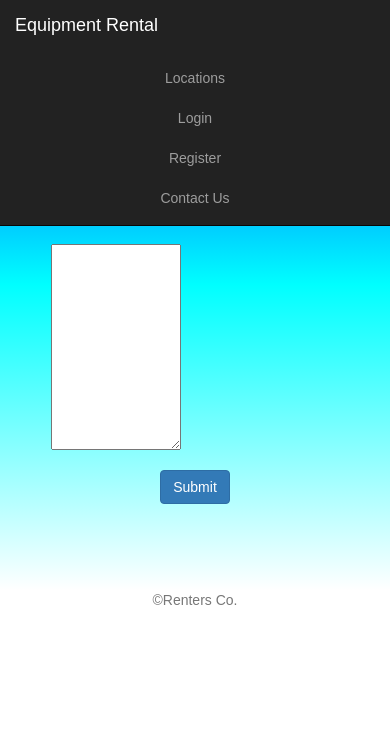
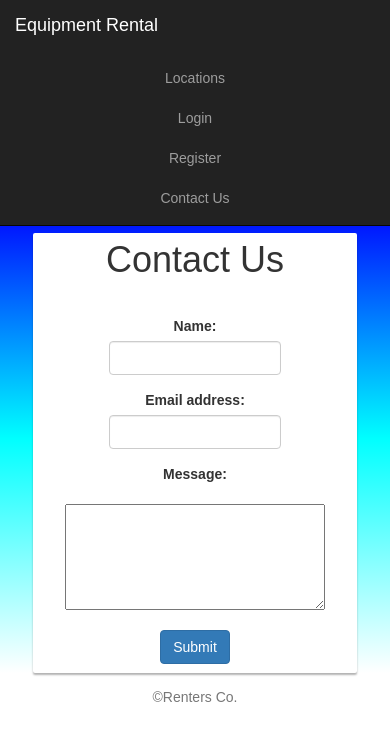
Before and after one commit to Jrod9599/equipmentRental, a React (Create React App) app: page /contact in a window 390 px wide. Shown: the top 740 px of the page. Built offline with nearby package versions, Linux system fonts and the light colour scheme.

Commit message:
responsive and stuff

```diff
--- a/src/App.css
+++ b/src/App.css
@@ -28,22 +28,15 @@
   to { transform: rotate(360deg); }
 }
 
-/*$$$$$$$$$$$$$$$$ Login/Registration $$$$$$$$$$$$$$$$$$$$$$$*/
+/*$$$$$$$$$$$$$$$$ Login/Registration/Contact Us $$$$$$$$$$$$$$$$$$$$$$$*/
 
-.loginfrm, .registerfrm{
+.loginfrm, .registerfrm, .contactfrm{
   width: 60%;
   text-align: center;
   position: relative;
   left: 20%;
 
 }
-
-/*.registerfrm {
-  width: 20%;
-  text-align: center;
-  position: relative;
-  left: 40%;
-}*/
 
 .loginH1, .registerH1, .contactH1 {
   margin: 0;
@@ -59,7 +52,7 @@
 
 }
 
-.cform, .rform {
+.cform, .rform, .contactForm {
   background-color: white;
   width: 40%;
   position: relative;
@@ -74,20 +67,29 @@
   box-shadow: 0px 2px 2px rgba(0, 0, 0, 0.3);
 }
 
-/*$$$$$$$$$$$$$$$$ Contact Us $$$$$$$$$$$$$$$$$$$$$$$*/
-.form-group.contact {
-  text-align: left;
-  position: relative;
-  padding-left: 10%;
+.msg {
+  width: 90%;
+  height: 10%;
 }
 
-.contactfrm {
-  width: 20%;
-}
+@media only screen and (max-width: 700px){
+  .container1 {
+    position: relative;
+    top: 16em;
+  }
 
-.msg {
-  width: 40%;
-  height: 10%;
+  .clogin, .cregister, .ccontact {
+    min-height: 350px;
+  }
+
+  .cform, .rform, .contactForm {
+    width: 90%;
+    left: 5%;
+  }
+
+  .footer {
+    top: 17em;
+  }
 }
 /*$$$$$$$$$$$$$$$$ Banner $$$$$$$$$$$$$$$$$$$$$$$*/
 .carousel-caption{
--- a/src/BootStrapNavBar.js
+++ b/src/BootStrapNavBar.js
@@ -3,6 +3,19 @@ import {Link} from 'react-router-dom';
 import "./App.css";
 
 class BootstrapNavBar extends Component{
+
+  constructor(){
+      super();
+      this.handleLogout = this.handleLogout.bind(this);
+  }
+
+  handleLogout(event){
+    event.preventDefault();
+    localStorage.clear();
+    this.props.history.push("/");
+  }
+
+
 	render(){
 
     const loggedIn = localStorage.token
@@ -20,7 +33,7 @@ class BootstrapNavBar extends Component{
               ?
             <li><Link to="/login">Login</Link></li>
             :
-            <li><Link to="/logout">Logout</Link></li>
+            <li><Link to="/logout" onClick={this.handleLogout}>Logout</Link></li>
             }
             {
               loggedIn === undefined
--- a/src/Contact.js
+++ b/src/Contact.js
@@ -25,7 +25,7 @@ class Contact extends Component{
               <label for="msg">Message:</label>
             </div>
             <div className="form-group contact">
-              <textarea rows="10" cols="50" className="msg" form="usrform"> </textarea>
+              <textarea rows="5" cols="50" className="msg" form="usrform"> </textarea>
             </div>
         	<button type="submit" className="btn btn-primary">Submit</button>
           </div>
--- a/src/Register.js
+++ b/src/Register.js
@@ -42,7 +42,8 @@ class Register extends Component{
 
   	if(btnText === "Submit"){
   		console.log("do stuff with database");
-      alert("You have been registered and logged in.");
+      //alert("You have been registered and logged in.");
+      localStorage.token = "asdfj";
       this.props.history.push("/");
   	}
   	else{
```
